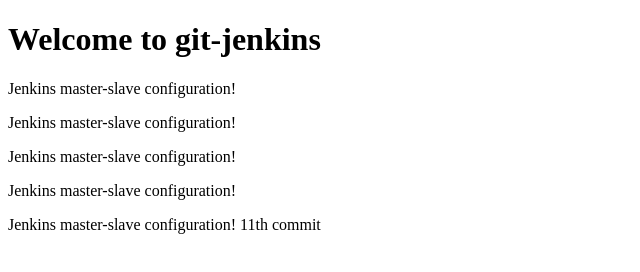
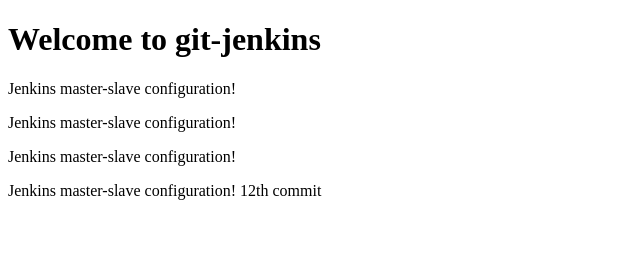
Before and after one commit to aa-sri/testing, a plain HTML site: page index.html in a window 1280 px wide. Shown: the whole page, without its empty margins (0-640 px from the left). Drawn offline with Linux system fonts and the light colour scheme.

Commit message:
12th commit

```diff
--- a/index.html
+++ b/index.html
@@ -6,7 +6,6 @@
 <p>Jenkins master-slave configuration!</p>
   <p>Jenkins master-slave configuration!</p>
    <p>Jenkins master-slave configuration!</p>
-    <p>Jenkins master-slave configuration!</p>
-  <p>Jenkins master-slave configuration! 11th commit</p>
+  <p>Jenkins master-slave configuration! 12th commit</p>
 </body>
 </html>
```
